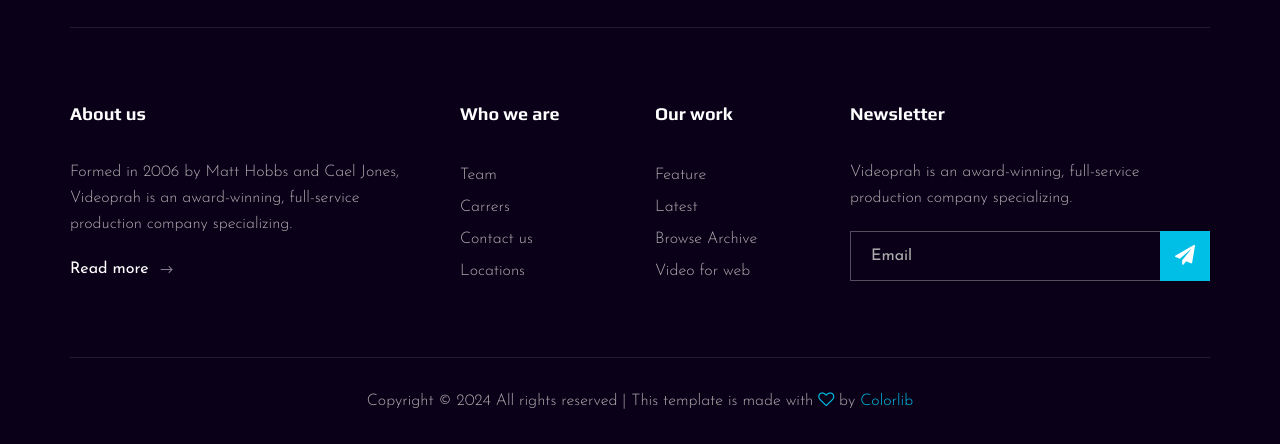
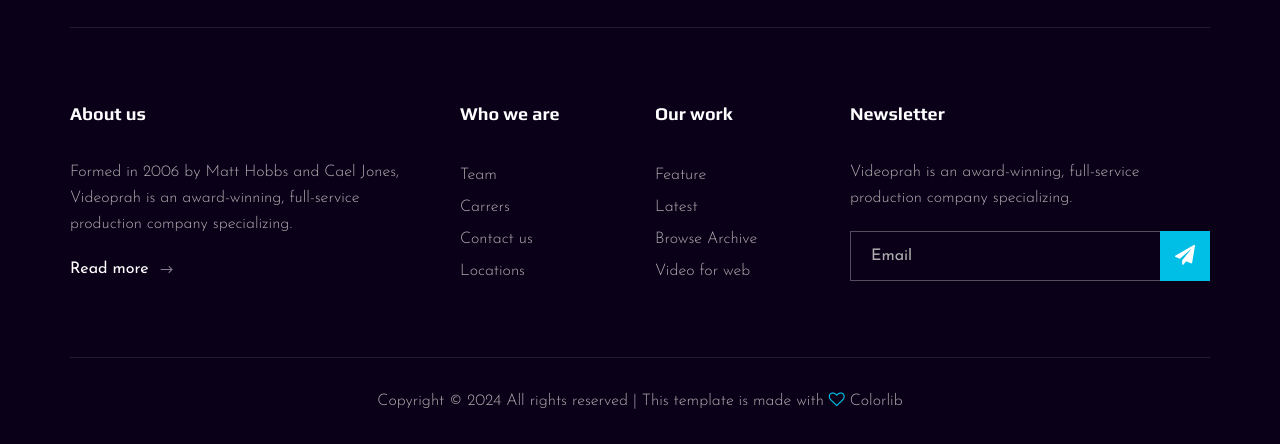
Before and after one commit to JustNobleMe/50mmcollective, a plain HTML site: page index.html in a window 1280 px wide. Shown: the part 4949-5393 px from the top of the page. Drawn offline with Linux system fonts and the light colour scheme.

Commit message:
Update index.html

```diff
--- a/index.html
+++ b/index.html
@@ -551,7 +551,7 @@
                                 document.write(new Date().getFullYear());
                             </script>
                             All rights reserved | This template is made with <i class="fa fa-heart-o"
-                                aria-hidden="true"></i> by <a href="https://colorlib.com" target="_blank">Colorlib</a>
+                                aria-hidden="true"></i> Colorlib
                         </p>
                         <!-- Link back to Colorlib can't be removed. Template is licensed under CC BY 3.0. -->
                     </div>
```
